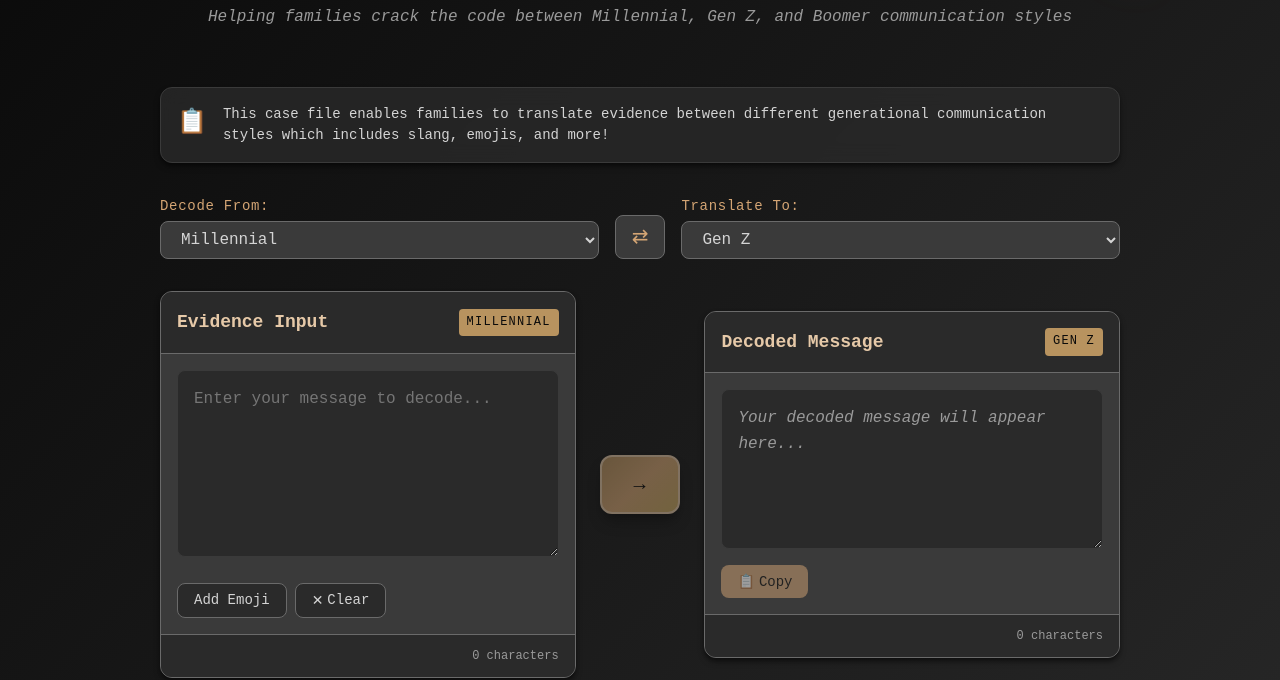
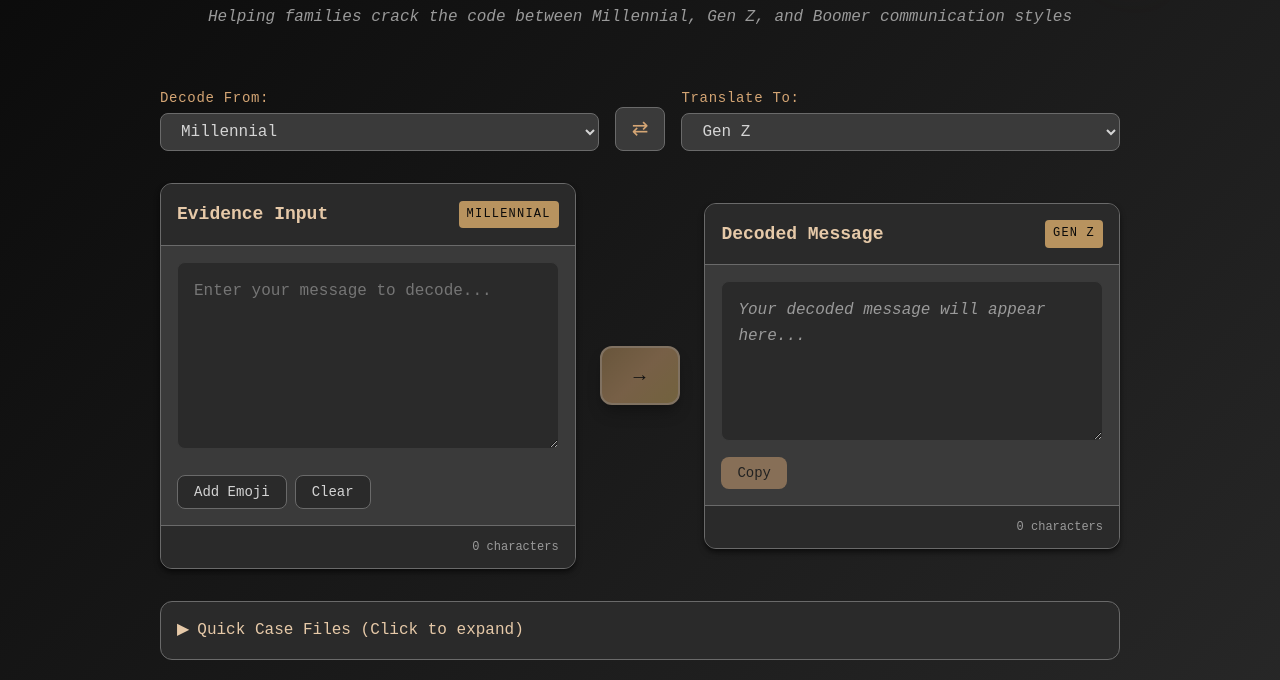
Before and after one commit to CSE210-FA25-Team04/text-emoji-converter, a website: page source/front-end/index.html in a window 1280 px wide. Shown: the part 131-811 px from the top of the page. Drawn offline with Linux system fonts and the light colour scheme.

```diff
--- a/source/front-end/index.html
+++ b/source/front-end/index.html
@@ -16,12 +16,6 @@
             </div>
             <p class="tagline">Helping families crack the code between Millennial, Gen Z, and Boomer communication styles</p>
         </header>
-
-        <!-- Info Banner -->
-        <aside class="info-banner">
-            <span class="info-icon" aria-hidden="true">📋</span>
-            <p>This case file enables families to translate evidence between different generational communication styles which includes slang, emojis, and more!</p>
-        </aside>
 
         <!-- Translator Section -->
         <section class="translator-section" aria-label="Language Translator">
@@ -72,7 +66,6 @@
                                 <span>Add Emoji</span>
                             </button>
                             <button type="button" class="btn-secondary clear-btn" data-target="input">
-                                <span aria-hidden="true">✕</span>
                                 <span>Clear</span>
                             </button>
                         </div>
@@ -106,7 +99,6 @@
                         </div>
                         <div class="card-actions">
                             <button type="button" class="btn-primary copy-btn" disabled>
-                                <span aria-hidden="true">📋</span>
                                 <span>Copy</span>
                             </button>
                         </div>
```
